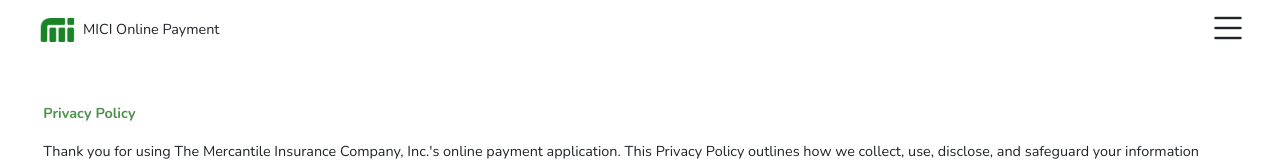
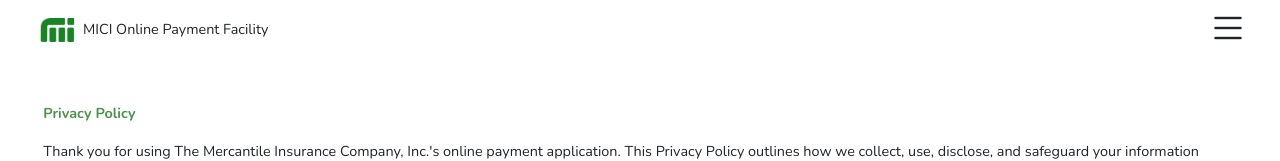
Before and after one commit to miciadmin/online-payment-prod, a React (Vite) app: page /privacy-policy in a window 1280 px wide. Shown: the top 161 px of the page. Built offline with nearby package versions, Linux system fonts and the light colour scheme.

Commit message:
89th update

```diff
--- a/index.html
+++ b/index.html
@@ -13,7 +13,7 @@
         }
       }(window.location))
     </script>
-    <title>MICI Online Payment</title>
+    <title>MICI Online Payment Facility</title>
     <meta charset="UTF-8">
     <meta http-equiv="Content-Type" content="text/html;charset=UTF-8" />
     <meta name="author" content="HOITLLS">
--- a/src/App.jsx
+++ b/src/App.jsx
@@ -15,25 +15,13 @@ function App() {
     <BrowserRouter>
         <Routes>
           <Route path="/" element={<PaymentStep1/>}></Route>
-          <Route path="search-policy" element={<PaymentStep1/>}></Route>
           <Route path="/search-policy" element={<PaymentStep1/>}></Route>
-
-          <Route path="choose-method" element={<PaymentStep2/>}></Route>
           <Route path="/choose-method" element={<PaymentStep2/>}></Route>
-
-          <Route path="review-payment" element={<PaymentStep3/>}></Route>
           <Route path="/review-payment" element={<PaymentStep3/>}></Route>
-
           <Route path="/payment-result/:status/:refno" element={<PaymentResult/>} />
           <Route path="/payment-result" element={<PaymentResult/>} />
-
-          <Route path="search-refno" element={<SearchRefNo/>}></Route>
           <Route path="/search-refno" element={<SearchRefNo/>}></Route>
-
-          <Route path="terms-and-condition" element={<TermsAndCondition/>}></Route>
           <Route path="/terms-and-condition" element={<TermsAndCondition/>}></Route>
-
-          <Route path="privacy-policy" element={<PrivacyPolicy/>}></Route>
           <Route path="/privacy-policy" element={<PrivacyPolicy/>}></Route>
 
           <Route path="*" element={<ErrorPage/>}></Route>
--- a/src/component/privacy_policy.jsx
+++ b/src/component/privacy_policy.jsx
@@ -18,7 +18,7 @@ function PrivacyPolicy() {
                 <div className="action-container2">
                     <div className="back-container2">
                         <img src={MiciLogo} alt=""/>
-                        <span>MICI Online Payment</span>
+                        <span>MICI Online Payment Facility</span>
                     </div>
                     <i className="bi bi-list ico-btn" onClick={()=>setSidebarVisible(!isSidebarVisible)}/>
                 </div>
--- a/src/component/terms_and_condition.jsx
+++ b/src/component/terms_and_condition.jsx
@@ -24,28 +24,28 @@ function TermsAndCondition() {
                 <div className="card tac mt-4">
                     <p className='title'>Terms and Conditions</p>
 
-                    <p>Welcome to MICI Online Payment, provided by The Mercantile Insurance Company, Inc. (hereinafter referred to as "MICI"). MICI Online Payment is an online payment platform that allows you to conveniently pay for your non-life insurance policies issued by The Mercantile Insurance Company, Inc.</p>
+                    <p>Welcome to MICI Online Payment Facility, provided by The Mercantile Insurance Company, Inc. (hereinafter referred to as "MICI"). MICI Online Payment Facility is an online payment platform that allows you to conveniently pay for your non-life insurance policies issued by The Mercantile Insurance Company, Inc.</p>
 
                     <p className='subtitle'>1. Acceptance of Terms</p>
-                    <p>By using MICI Online Payment, you agree to be bound by these Terms and Conditions, our Privacy Policy, and all other guidelines or policies referenced herein. If you do not agree with any part of these terms, please do not use MICI Online Payment.</p>
+                    <p>By using MICI Online Payment Facility, you agree to be bound by these Terms and Conditions, our Privacy Policy, and all other guidelines or policies referenced herein. If you do not agree with any part of these terms, please do not use MICI Online Payment Facility.</p>
 
                     <p className='subtitle'>2. Payment Process</p>
-                    <p>MICI Online Payment uses a third-party payment gateway provided by Dragonpay. All payments made through MICI Online Payment are subject to the terms and conditions of Dragonpay.</p>
+                    <p>MICI Online Payment Facility uses a third-party payment gateway provided by Dragonpay. All payments made through MICI Online Payment Facility are subject to the terms and conditions of Dragonpay.</p>
 
                     <p className='subtitle'>3. Payment Confirmation</p>
-                    <p>Once payment is made through MICI Online Payment, you will receive a confirmation email from MICI confirming the receipt of your payment. Please retain this confirmation for your records.</p>
+                    <p>Once payment is made through MICI Online Payment Facility, you will receive a confirmation email from MICI confirming the receipt of your payment. Please retain this confirmation for your records.</p>
 
                     <p className='subtitle'>4. Policy Issuance</p>
                     <p>Your insurance policy will be issued by The Mercantile Insurance Company, Inc. only after the successful processing of your payment.</p>
 
                     <p className='subtitle'>5. Refund Policy</p>
-                    <p>All payments made through MICI Online Payment are non-refundable.</p>
+                    <p>All payments made through MICI Online Payment Facility are non-refundable.</p>
 
                     <p className='subtitle'>6. Privacy</p>
                     <p>Your privacy is important to us. Please review our Privacy Policy to understand how we collect, use, and disclose information about you.</p>
 
                     <p className='subtitle'>7. Modification of Terms</p>
-                    <p>MICI reserves the right to modify these Terms and Conditions at any time. Changes will become effective immediately upon posting to the MICI website. Your continued use of MICI Online Payment after any such changes constitutes your acceptance of the new Terms and Conditions.</p>
+                    <p>MICI reserves the right to modify these Terms and Conditions at any time. Changes will become effective immediately upon posting to the MICI website. Your continued use of MICI Online Payment Facility after any such changes constitutes your acceptance of the new Terms and Conditions.</p>
 
                     <p className='subtitle'>8. Contact Us</p>
                     <p>If you have any questions about these Terms and Conditions, please contact us at:</p>
@@ -56,7 +56,7 @@ function TermsAndCondition() {
                     www.mercantile.ph
                     </p>
 
-                    <p>By using MICI Online Payment, you agree to the Terms and Conditions stated above.</p>
+                    <p>By using our online payment application, you agree to the Terms and Conditions stated above.</p>
 
                     <p>Last updated: April 26, 2024</p>
                 </div>
```
Also changed, not shown: public/manifest.json.
